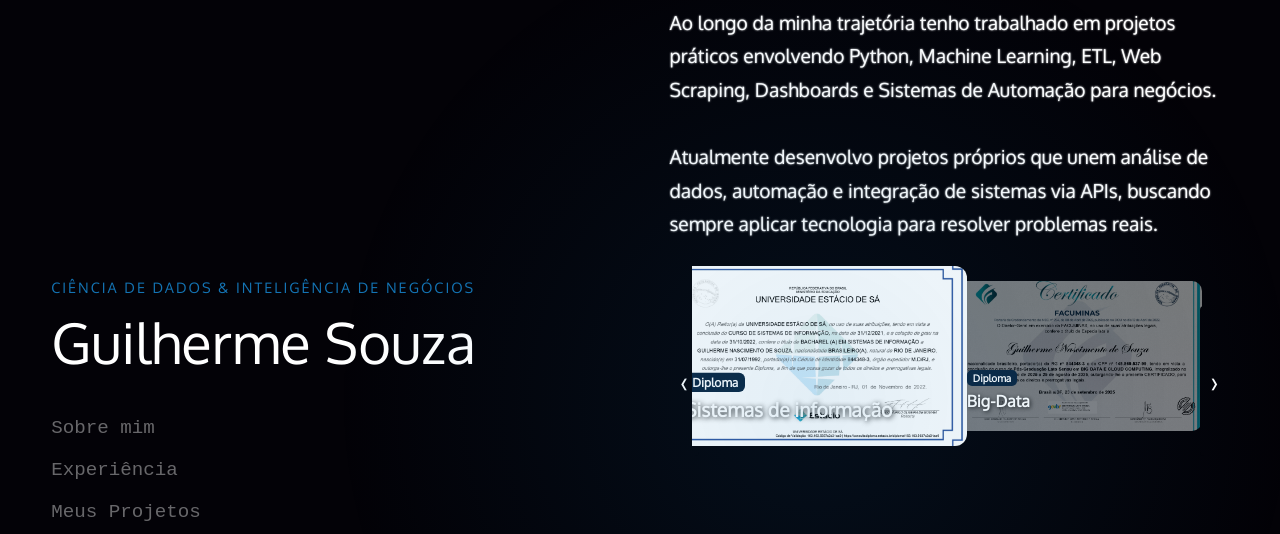
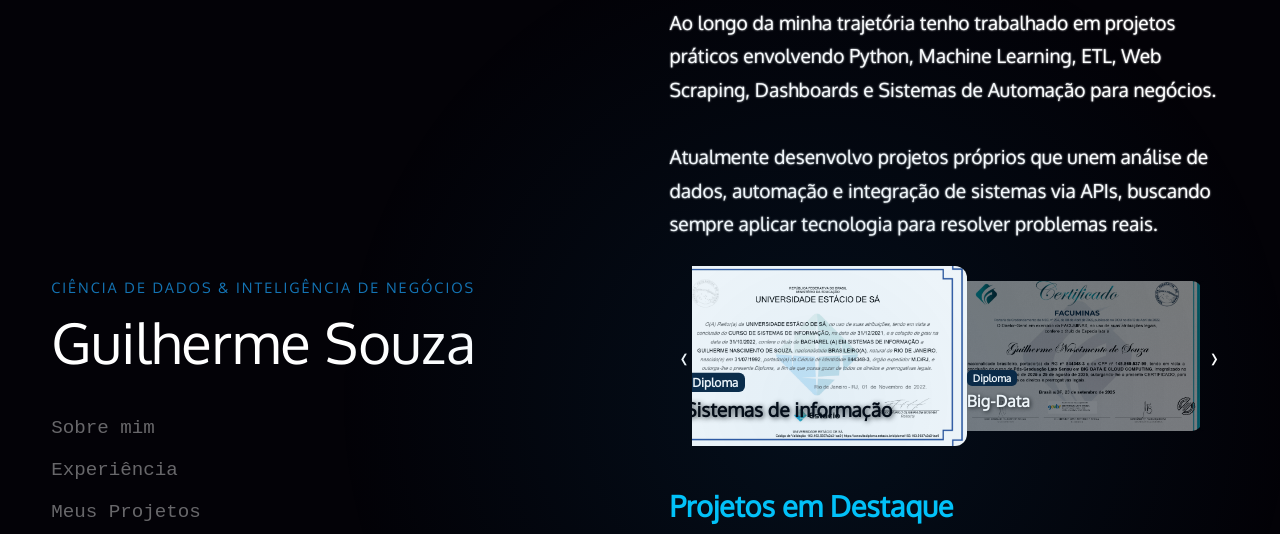
Before and after one commit to PurplebeltBr/meu-portfolio, a plain HTML site: page index.html in a window 1280 px wide. In both pictures the pointer is over the element "Sistemas de informação". Shown: the part 2049-2583 px from the top of the page. Drawn offline with nearby package versions, Linux system fonts and the light colour scheme.

Commit message:
Add files via upload

```diff
--- a/portifólio.css
+++ b/portifólio.css
@@ -185,7 +185,6 @@ a:hover {
 
 
 .certificado-card {
-    margin-bottom: 50px;
     min-width: 250px;
     max-width: 250px;
     height: 150px;
@@ -226,6 +225,10 @@ a:hover {
 
 .certificado-card:hover img {
     opacity: 1;
+}
+
+.certificado-card:hover h3 {
+    color: var(--color-background);
 }
 
 
```
